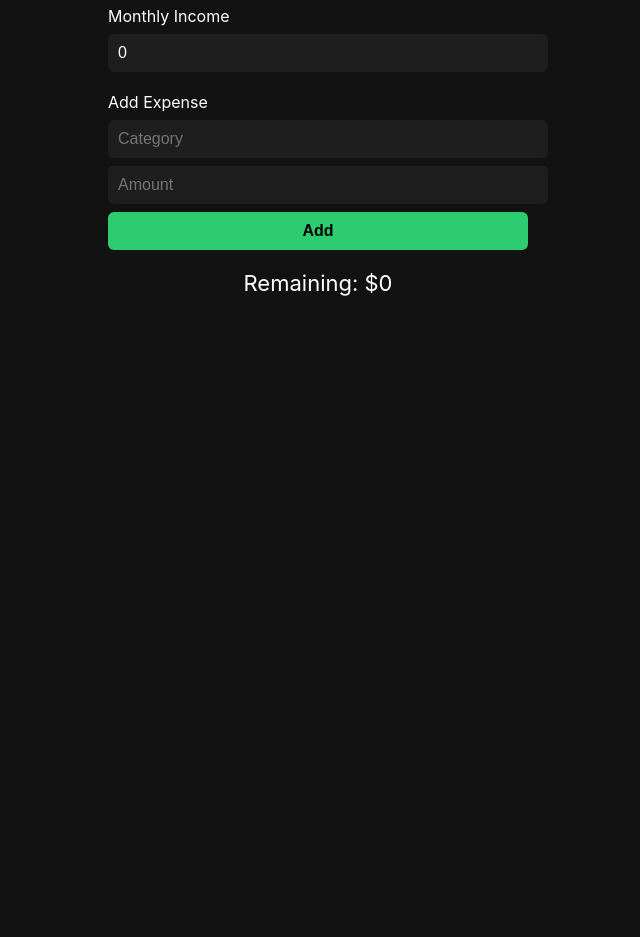
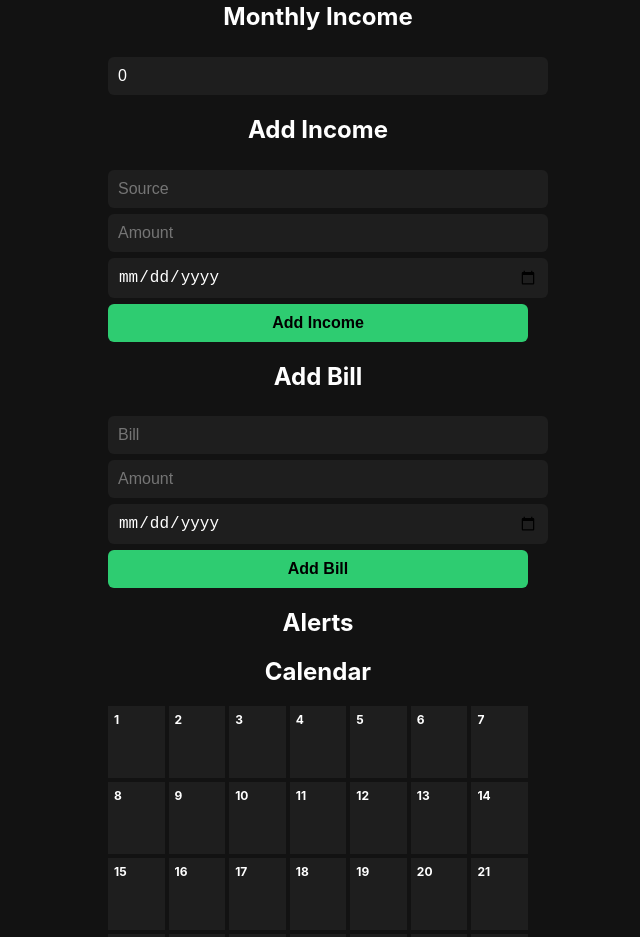
Before and after one commit to stephensullivan33/budget-app, a plain HTML site: page index.html in a window 1280 px wide. Shown: the part 96-1033 px from the top of the page, without its empty margins (322-962 px from the left). Before the commit the page ends 800 px from the top, so only its background shows below. Drawn offline with Linux system fonts and the light colour scheme.

Commit message:
Update index.html

```diff
--- a/index.html
+++ b/index.html
@@ -1,115 +1,156 @@
 <!DOCTYPE html>
-<html lang="en">
+<html>
 <head>
 <meta charset="UTF-8">
 <meta name="viewport" content="width=device-width, initial-scale=1.0">
-<title>Budget App</title>
+<title>Budget</title>
+
 <style>
 body {
-  margin: 0;
-  font-family: -apple-system, BlinkMacSystemFont, sans-serif;
-  background: #121212;
-  color: #ffffff;
+  margin:0;
+  font-family:-apple-system,BlinkMacSystemFont,sans-serif;
+  background:#121212;
+  color:#fff;
 }
 .container {
-  padding: 20px;
-  max-width: 420px;
-  margin: auto;
+  padding:16px;
+  max-width:420px;
+  margin:auto;
 }
-h1 {
-  text-align: center;
+h1,h2 {
+  text-align:center;
 }
-input, button {
-  width: 100%;
-  padding: 10px;
-  margin-top: 8px;
-  border-radius: 6px;
-  border: none;
-  font-size: 16px;
+input,select,button {
+  width:100%;
+  padding:10px;
+  margin-top:6px;
+  border-radius:6px;
+  border:none;
+  font-size:16px;
 }
-input {
-  background: #1e1e1e;
-  color: #fff;
+input,select {
+  background:#1e1e1e;
+  color:#fff;
 }
 button {
-  background: #2ecc71;
-  color: #000;
-  font-weight: bold;
+  background:#2ecc71;
+  color:#000;
+  font-weight:bold;
 }
-.section {
-  margin-top: 20px;
+.bill { color:#e74c3c; }
+.income { color:#2ecc71; }
+.calendar {
+  display:grid;
+  grid-template-columns:repeat(7,1fr);
+  gap:4px;
+  margin-top:10px;
 }
-.item {
-  display: flex;
-  justify-content: space-between;
-  margin-top: 8px;
+.day {
+  background:#1e1e1e;
+  padding:6px;
+  min-height:60px;
+  font-size:12px;
 }
-.total {
-  font-size: 18px;
-  margin-top: 10px;
-}
-.remaining {
-  font-size: 22px;
-  margin-top: 20px;
-  text-align: center;
+.alert {
+  background:#333;
+  padding:8px;
+  border-left:4px solid #e74c3c;
+  margin-top:8px;
 }
 </style>
 </head>
+
 <body>
 <div class="container">
 <h1>Monthly Budget</h1>
 
-<div class="section">
-<label>Monthly Income</label>
-<input type="number" id="income" placeholder="0">
-</div>
+<h2>Monthly Income</h2>
+<input type="number" id="income">
 
-<div class="section">
-<label>Add Expense</label>
-<input type="text" id="name" placeholder="Category">
-<input type="number" id="amount" placeholder="Amount">
-<button onclick="addExpense()">Add</button>
-</div>
+<h2>Add Income</h2>
+<input id="incName" placeholder="Source">
+<input id="incAmount" type="number" placeholder="Amount">
+<input id="incDate" type="date">
+<button onclick="addIncome()">Add Income</button>
 
-<div class="section" id="expenses"></div>
+<h2>Add Bill</h2>
+<input id="billName" placeholder="Bill">
+<input id="billAmount" type="number" placeholder="Amount">
+<input id="billDate" type="date">
+<button onclick="addBill()">Add Bill</button>
 
-<div class="remaining" id="remaining"></div>
+<h2>Alerts</h2>
+<div id="alerts"></div>
+
+<h2>Calendar</h2>
+<div class="calendar" id="calendar"></div>
+
+<button onclick="exportCalendar()">Export to iOS Calendar</button>
 </div>
 
 <script>
-let expenses = JSON.parse(localStorage.getItem('expenses')) || [];
+let bills = JSON.parse(localStorage.getItem('bills'))||[];
+let incomes = JSON.parse(localStorage.getItem('incomes'))||[];
 
-function addExpense() {
-  const name = document.getElementById('name').value;
-  const amount = Number(document.getElementById('amount').value);
-  if (!name || !amount) return;
-  expenses.push({ name, amount });
-  localStorage.setItem('expenses', JSON.stringify(expenses));
-  document.getElementById('name').value = '';
-  document.getElementById('amount').value = '';
+function addBill(){
+  bills.push({name:billName.value,amount:+billAmount.value,date:billDate.value});
+  localStorage.setItem('bills',JSON.stringify(bills));
   render();
 }
 
-function render() {
-  const income = Number(document.getElementById('income').value);
-  localStorage.setItem('income', income);
-
-  const list = document.getElementById('expenses');
-  list.innerHTML = '';
-  let total = 0;
-
-  expenses.forEach(e => {
-    total += e.amount;
-    list.innerHTML += `<div class="item"><span>${e.name}</span><span>$${e.amount}</span></div>`;
-  });
-
-  document.getElementById('remaining').innerText =
-    `Remaining: $${income - total}`;
+function addIncome(){
+  incomes.push({name:incName.value,amount:+incAmount.value,date:incDate.value});
+  localStorage.setItem('incomes',JSON.stringify(incomes));
+  render();
 }
 
-document.getElementById('income').value =
-  localStorage.getItem('income') || 0;
+function render(){
+  const cal=document.getElementById('calendar');
+  const alerts=document.getElementById('alerts');
+  cal.innerHTML='';
+  alerts.innerHTML='';
 
+  const now=new Date();
+  const year=now.getFullYear();
+  const month=now.getMonth();
+  const first=new Date(year,month,1);
+  const start=first.getDay();
+  const days=new Date(year,month+1,0).getDate();
+
+  for(let i=0;i<start;i++) cal.innerHTML+='<div></div>';
+
+  for(let d=1;d<=days;d++){
+    const dateStr=`${year}-${String(month+1).padStart(2,'0')}-${String(d).padStart(2,'0')}`;
+    let html=`<div class="day"><strong>${d}</strong>`;
+    bills.filter(b=>b.date===dateStr).forEach(b=>{
+      html+=`<div class="bill">${b.name}</div>`;
+      if((new Date(b.date)-now)/(86400000)<=3){
+        alerts.innerHTML+=`<div class="alert">Bill due soon: ${b.name}</div>`;
+      }
+    });
+    incomes.filter(i=>i.date===dateStr).forEach(i=>{
+      html+=`<div class="income">${i.name}</div>`;
+    });
+    html+='</div>';
+    cal.innerHTML+=html;
+  }
+}
+
+function exportCalendar(){
+  let ics='BEGIN:VCALENDAR\nVERSION:2.0\n';
+  [...bills.map(b=>({...b,type:'Bill'})),...incomes.map(i=>({...i,type:'Income'}))]
+    .forEach(e=>{
+      ics+=`BEGIN:VEVENT\nSUMMARY:${e.type}: ${e.name}\nDTSTART:${e.date.replace(/-/g,'')}T090000\nEND:VEVENT\n`;
+    });
+  ics+='END:VCALENDAR';
+  const blob=new Blob([ics],{type:'text/calendar'});
+  const a=document.createElement('a');
+  a.href=URL.createObjectURL(blob);
+  a.download='budget.ics';
+  a.click();
+}
+
+document.getElementById('income').value=localStorage.getItem('income')||0;
 render();
 </script>
 </body>
```
